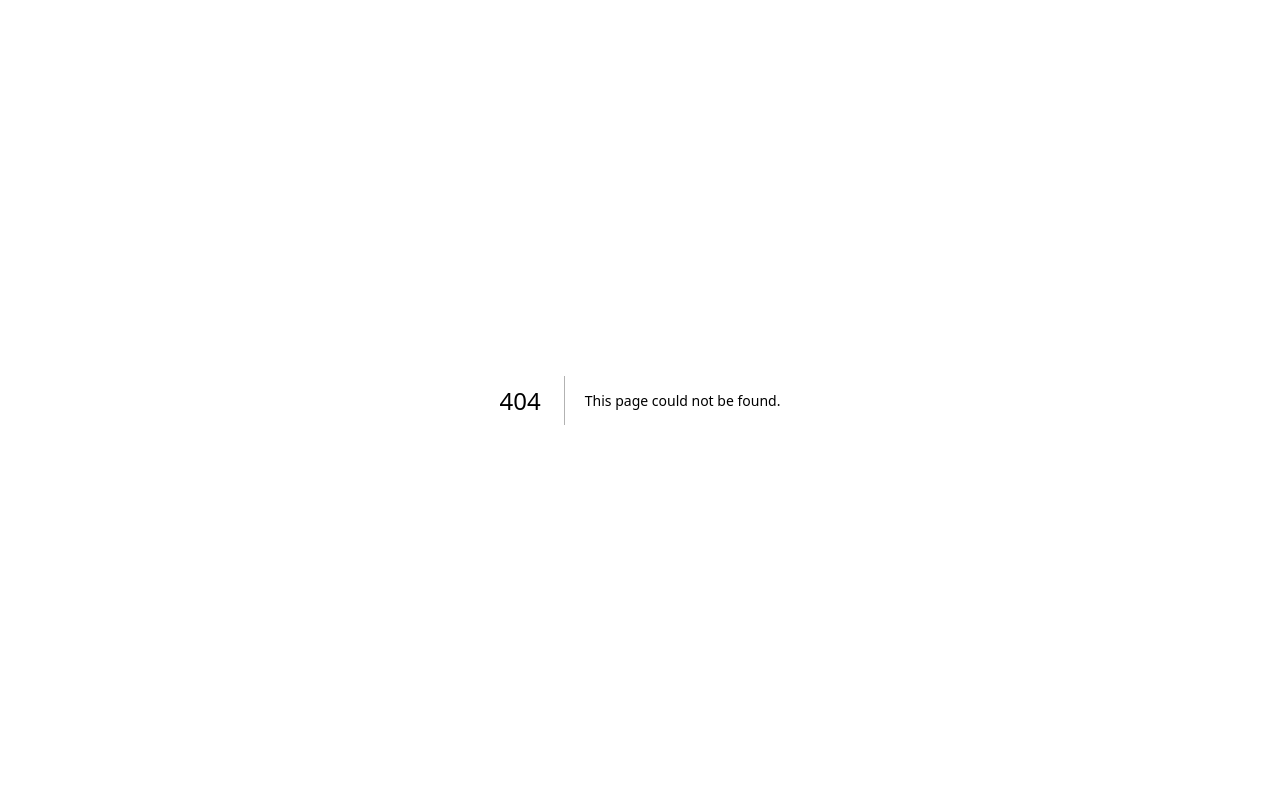
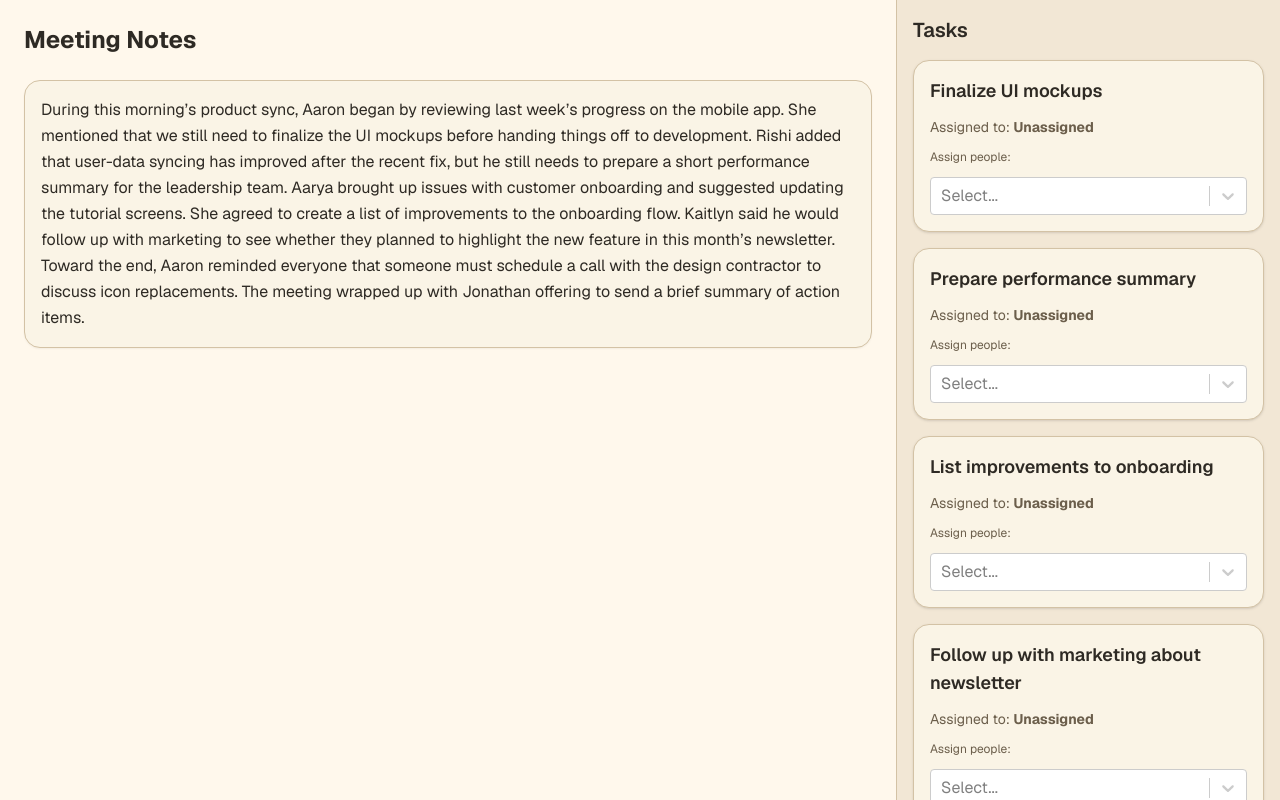
Before and after one commit to acm-projects/Planwhich, a Next.js app in the folder planwhich/: page /tasks in a window 1280 px wide. Before the commit this address had no page. Built offline with nearby package versions, Linux system fonts and the light colour scheme.

Commit message:
tasks page added

```diff
--- /dev/null
+++ b/planwhich/src/app/tasks/page.tsx
@@ -0,0 +1,102 @@
+"use client";
+
+import React, { useState } from "react";
+import dynamic from "next/dynamic";
+
+const ReactSelect = dynamic(() => import("react-select"), { ssr: false });
+
+const meetingParagraph = `During this morning’s product sync, Aaron began by reviewing last week’s progress on the mobile app. She mentioned that we still need to finalize the UI mockups before handing things off to development. Rishi added that user-data syncing has improved after the recent fix, but he still needs to prepare a short performance summary for the leadership team. Aarya brought up issues with customer onboarding and suggested updating the tutorial screens. She agreed to create a list of improvements to the onboarding flow. Kaitlyn said he would follow up with marketing to see whether they planned to highlight the new feature in this month’s newsletter. Toward the end, Aaron reminded everyone that someone must schedule a call with the design contractor to discuss icon replacements. The meeting wrapped up with Jonathan offering to send a brief summary of action items.`;
+
+const extractedTasks = [
+  { id: 1, text: "Finalize UI mockups", assignedTo: [] },
+  { id: 2, text: "Prepare performance summary", assignedTo: [] },
+  { id: 3, text: "List improvements to onboarding", assignedTo: [] },
+  {
+    id: 4,
+    text: "Follow up with marketing about newsletter",
+    assignedTo: [],
+  },
+  { id: 5, text: "Schedule call with design contractor", assignedTo: [] },
+  { id: 6, text: "Send meeting summary", assignedTo: [] },
+];
+
+const presetPeople = ["Kaitlyn", "Rishi", "Aaron", "Aarya"];
+
+export default function TasksSidebarPage() {
+  const [tasks, setTasks] = useState(extractedTasks);
+  const [selectedPerson, setSelectedPerson] = useState(null);
+
+  const people = Array.from(
+    new Set([...presetPeople, ...tasks.flatMap((t) => t.assignedTo || [])])
+  );
+
+  function assignPerson(taskId, peopleSelected) {
+    setTasks((prev) =>
+      prev.map((task) =>
+        task.id === taskId ? { ...task, assignedTo: peopleSelected } : task
+      )
+    );
+  }
+
+  const grouped = tasks.reduce((acc, task) => {
+    if (!task.assignedTo || task.assignedTo.length === 0) {
+      acc["Unassigned"] = acc["Unassigned"] || [];
+      acc["Unassigned"].push(task);
+    } else {
+      task.assignedTo.forEach((person) => {
+        acc[person] = acc[person] || [];
+        acc[person].push(task);
+      });
+    }
+    return acc;
+  }, {});
+
+  return (
+    <div className="flex h-screen bg-[#FFF8EC] text-[#2E2A24]">
+      {/* Main column */}
+      <main className="flex-1 p-6 overflow-y-auto space-y-6">
+        <h1 className="text-2xl font-bold">Meeting Notes</h1>
+
+        <p className="bg-[#FAF4E6] p-4 border border-[#D3C2A5] rounded-2xl shadow-sm leading-relaxed">
+          {meetingParagraph}
+        </p>
+      </main>
+
+      {/* Scrollable Right Sidebar */}
+      <aside className="w-96 bg-[#F2E7D5] border-l border-[#D3C2A5] p-4 space-y-4 overflow-y-auto">
+        <h2 className="text-xl font-semibold">Tasks</h2>
+
+        {(selectedPerson ? grouped[selectedPerson] ?? [] : tasks).map(
+          (task) => (
+            <div
+              key={task.id}
+              className="p-4 rounded-2xl shadow bg-[#FAF4E6] border border-[#D3C2A5] flex flex-col gap-3"
+            >
+              <h3 className="font-semibold text-lg">{task.text}</h3>
+
+              <div className="text-sm text-[#6b5e4b]">
+                Assigned to:{" "}
+                <strong>{task.assignedTo?.join(", ") || "Unassigned"}</strong>
+              </div>
+
+              <label className="text-xs text-[#6b5e4b]">Assign people:</label>
+              <ReactSelect
+                isMulti
+                options={people.map((p) => ({ value: p, label: p }))}
+                value={task.assignedTo?.map((p) => ({ value: p, label: p }))}
+                onChange={(selected) =>
+                  assignPerson(
+                    task.id,
+                    selected ? selected.map((opt) => opt.value) : []
+                  )
+                }
+                className="react-select-container"
+                classNamePrefix="react-select"
+              />
+            </div>
+          )
+        )}
+      </aside>
+    </div>
+  );
+}
```
Also changed, not shown: planwhich/package.json (+2 -14 lines), 1 other file (tests, documents, lock files or other folders).
